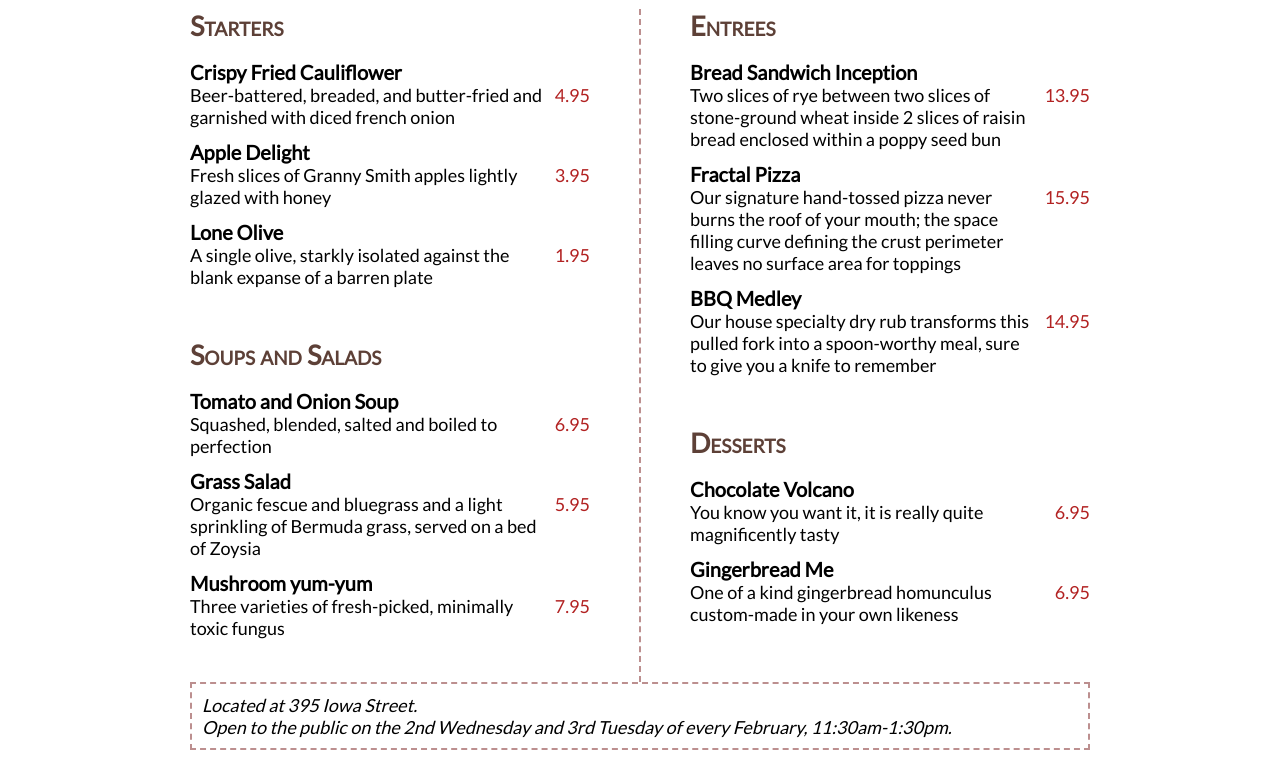
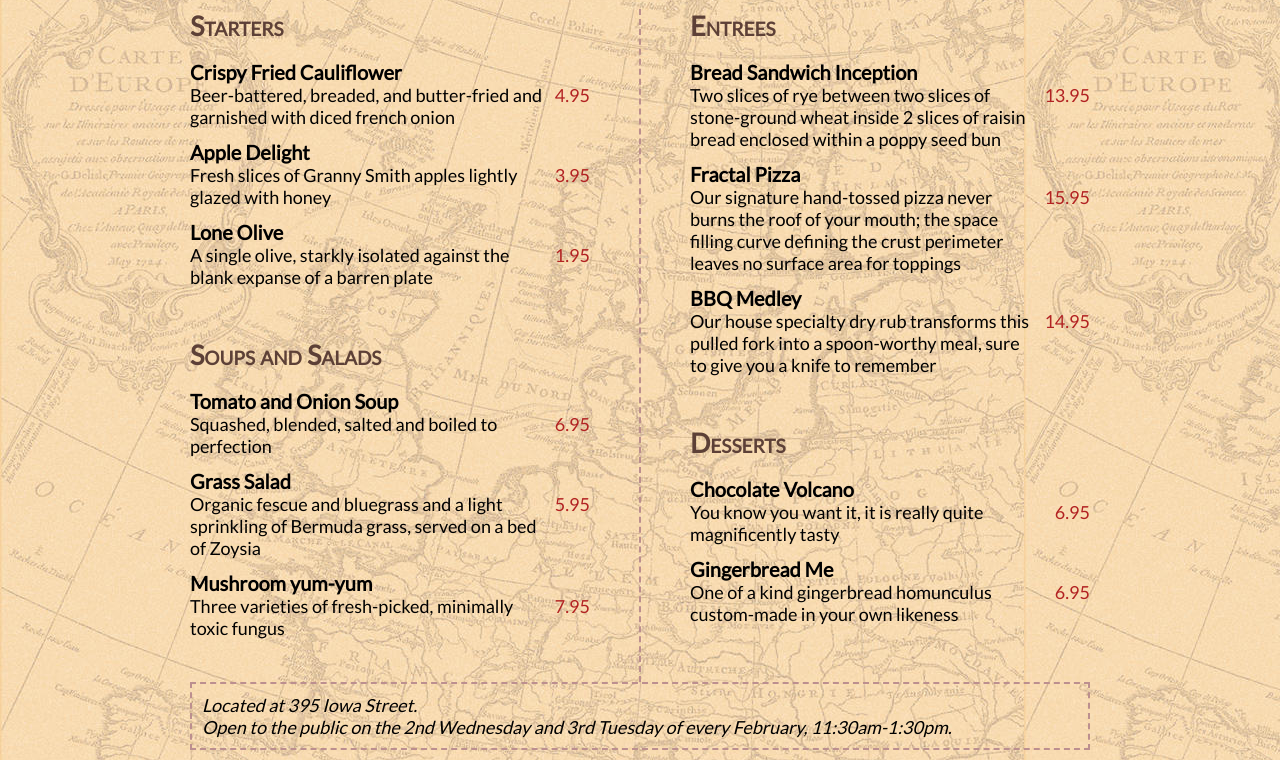
Before and after one commit to Kenzie-Academy-Brasil-Developers/estilizando-menu-restaurante-sprint-2-daniel-bahia, a plain HTML site: page index.html in a window 1280 px wide. Shown: the part 102-862 px from the top of the page. Drawn offline with Linux system fonts and the light colour scheme; a web font is replaced by a local one.

Commit message:
Imagem do fundo adicionada

```diff
--- a/src/style1.css
+++ b/src/style1.css
@@ -1,8 +1,6 @@
 @import url('https://fonts.googleapis.com/css?family=Lato|Supermercado+One');
 
-html{
-  background-image: url('./src/img/map-bg.jpg');
-}
+
 /* Use the 'Lato' font family at 18px throughout the body of the document, and cover the background with the 'map-bg.jpg' image. */
 nav {
   font-family: sans-serif;
@@ -11,9 +9,13 @@ nav {
 body {
   font-family: 'Lato', sans-serif;
   font-size: 18px;
+  background-image: url(./img/map-bg.jpg);
 }
 
-#main {width: 900px; margin: 10px auto;}
+#main {
+  width: 900px;
+  margin: 10px auto;
+  }
 /* Use the 'Supermercado One' font at 45px (colored #5d4037) for the restaurant name. */
 #main h1{
   font-family: 'Supermercado One', sans-serif;
```
